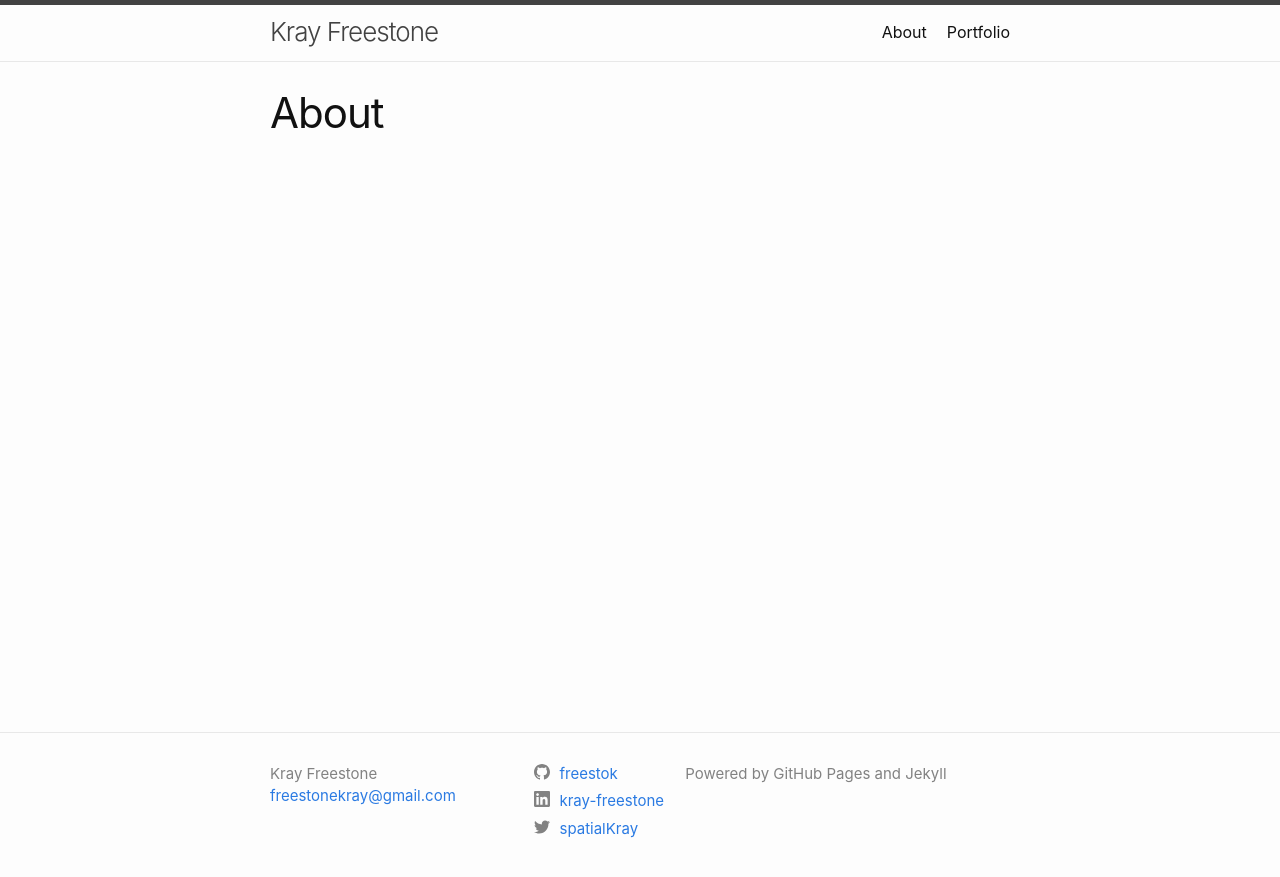
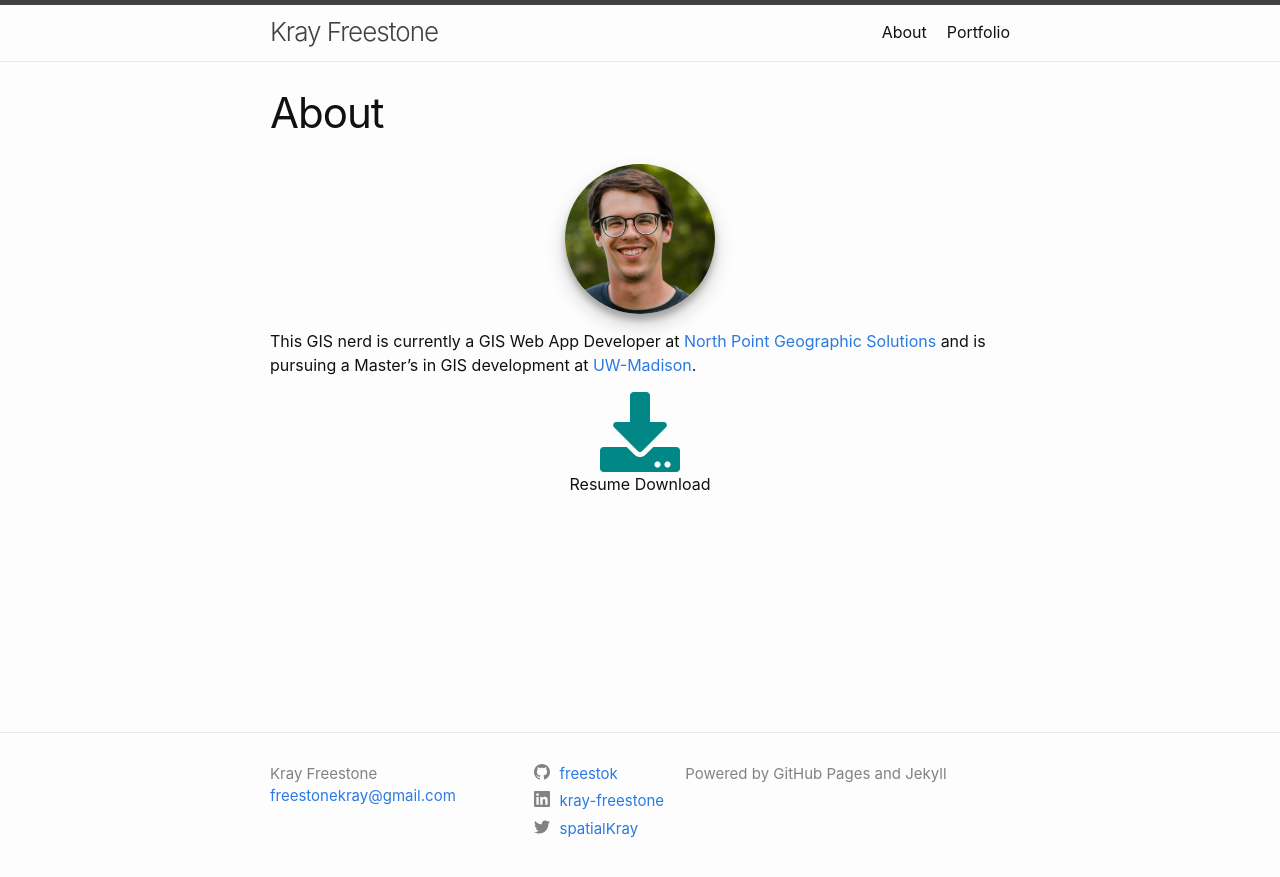
Before and after one commit to freestok/freestok.github.io, a Jekyll site: the page built from about.md, in a window 1280 px wide. Shown: the top 877 px of the page. Built offline with Jekyll 4.4.1, drawn with Linux system fonts in a browser that asks for light colours.

Commit message:
revamping portfolio page

```diff
--- a/_includes/head.html
+++ b/_includes/head.html
@@ -6,8 +6,9 @@
 
   <!-- CSS -->
   <link rel="stylesheet" href="{{ "/assets/main.css" | relative_url }}">
+  <link rel="stylesheet" href="/assets/css/splide.min.css">
+  <link rel="stylesheet" href="https://cdnjs.cloudflare.com/ajax/libs/font-awesome/5.15.3/css/all.min.css" integrity="sha512-iBBXm8fW90+nuLcSKlbmrPcLa0OT92xO1BIsZ+ywDWZCvqsWgccV3gFoRBv0z+8dLJgyAHIhR35VZc2oM/gI1w==" crossorigin="anonymous" />
   <link rel="stylesheet" href="/assets/css/main.css">
-  <link rel="stylesheet" href="/assets/css/splide.min.css">
 
   {%- feed_meta -%}
   {%- if jekyll.environment == 'production' and site.google_analytics -%}
--- a/about.md
+++ b/about.md
@@ -3,3 +3,16 @@
 title: About
 permalink: /about/
 ---
+
+<figure>
+  <img class="image-cropper" src="/assets/img/headshot.jpg" alt="person"/>
+</figure>
+
+This GIS nerd is currently a GIS Web App Developer at [North Point Geographic Solutions](http://www.northpointgis.com/) and is pursuing a Master's in GIS development at [UW-Madison](https://geography.wisc.edu/gis/).
+
+<div align="middle">
+    <a href="/assets/public_resume.pdf" target="_blank">
+        <i class="fa fa-download fa-5x" aria-hidden="true"></i>
+    </a>
+    <p>Resume Download</p>
+</div>
--- a/assets/css/main.css
+++ b/assets/css/main.css
@@ -22,12 +22,7 @@
     display: table;
   }
 
-  /* Responsive layout - makes the three columns stack on top of each other instead of next to each other */
-  @media screen and (max-width: 500px) {
-    .column {
-      width: 100%;
-    }
-  }
+
 
   .full-width-2 {
     padding-top: 10px;
@@ -80,3 +75,49 @@
 img:hover {
     box-shadow: 0 20px 40px rgba(0,0,0,0.25), 0 10px 10px rgba(0,0,0,0.22);
 }
+
+.image-cropper {
+    width: 150px;
+    height: 150px;
+    position: relative;
+    overflow: hidden;
+    border-radius: 50%;
+  }
+
+.fa {
+    color: #018786;
+}
+
+.fa:hover {
+    color: #06a9a9;
+}
+
+.portfolio-grid {
+    display: grid;
+    grid-template-columns: 1fr 1fr 1fr;
+    grid-template-rows: 1fr 1fr 1fr;
+    grid-gap: 20px;
+}
+
+.portfolio-grid div {
+    width: 100%;
+    height: 0%;
+    padding-bottom: 25%;
+    background: white;
+}
+
+.portfolio-grid div:last-child:nth-child(3n - 1) {
+    grid-column: span 2;
+    height: auto;
+    padding-bottom: 0;
+}
+
+/* Responsive layout - makes the three columns stack on top of each other instead of next to each other */
+@media screen and (max-width: 500px) {
+    .column {
+        width: 100%;
+    }
+    .portfolio-grid {
+        grid-template-columns: 1fr;
+    }
+}
```
Also changed, not shown: _layouts/portfolio.html (+7 -4 lines), _posts/2021-05-09-the-tour-de-iberia.md (+2 -0 lines), 1 other file.
